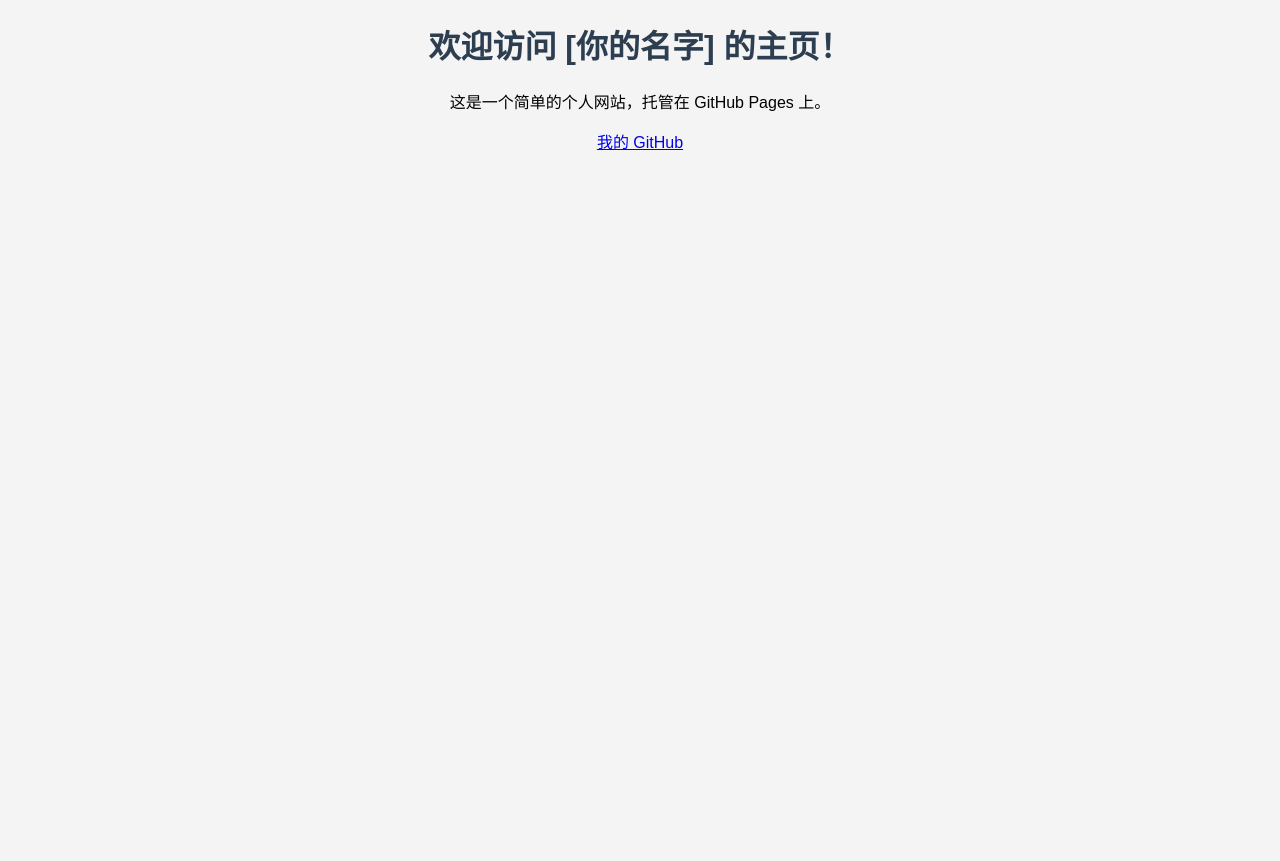
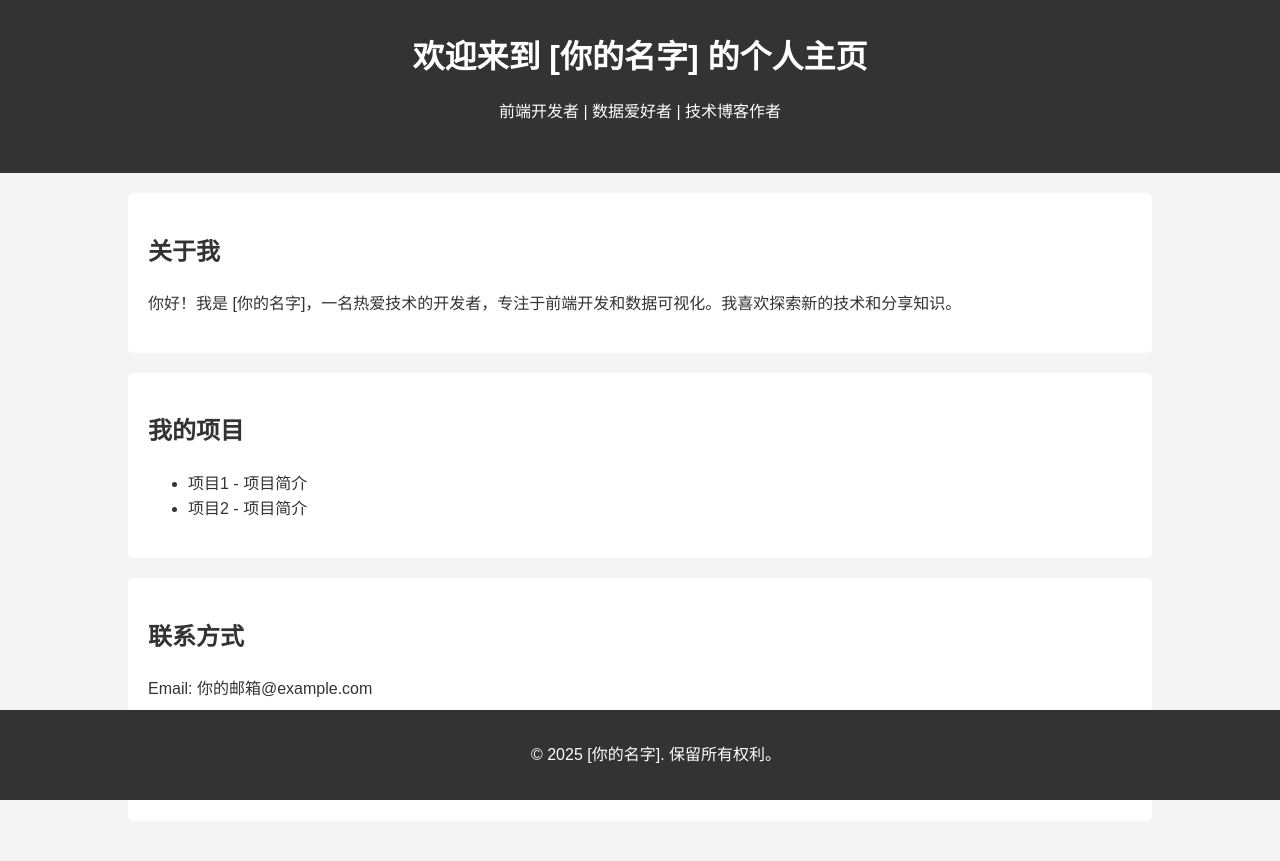
Before and after one commit to SwayLong/SwayLong.github.io, a plain HTML site: page index.html in a window 1280 px wide. Before the commit the page ends 800 px from the top, so only its background shows below. Drawn offline with Linux system fonts and the light colour scheme.

Commit message:
Update index.html

```diff
--- a/index.html
+++ b/index.html
@@ -3,19 +3,80 @@
 <head>
     <meta charset="UTF-8">
     <meta name="viewport" content="width=device-width, initial-scale=1.0">
-    <title>我的个人主页</title>
+    <title>你的名字 - 个人主页</title>
     <style>
         body {
             font-family: Arial, sans-serif;
+            line-height: 1.6;
+            margin: 0;
+            padding: 0;
+            background-color: #f4f4f4;
+            color: #333;
+        }
+        header {
+            background: #333;
+            color: #fff;
             text-align: center;
-            background-color: #f4f4f4;
+            padding: 2rem;
         }
-        h1 { color: #2c3e50; }
+        h1 {
+            margin: 0;
+        }
+        .container {
+            width: 80%;
+            margin: auto;
+            padding: 20px;
+        }
+        .section {
+            background: #fff;
+            padding: 20px;
+            margin-bottom: 20px;
+            border-radius: 5px;
+        }
+        a {
+            color: #333;
+            text-decoration: none;
+        }
+        a:hover {
+            text-decoration: underline;
+        }
+        footer {
+            text-align: center;
+            padding: 1rem;
+            background: #333;
+            color: #fff;
+            position: fixed;
+            bottom: 0;
+            width: 100%;
+        }
     </style>
 </head>
 <body>
-    <h1>欢迎访问 [你的名字] 的主页！</h1>
-    <p>这是一个简单的个人网站，托管在 GitHub Pages 上。</p>
-    <p><a href="https://github.com/yourusername">我的 GitHub</a></p>
+    <header>
+        <h1>欢迎来到 [你的名字] 的个人主页</h1>
+        <p>前端开发者 | 数据爱好者 | 技术博客作者</p>
+    </header>
+    <div class="container">
+        <div class="section">
+            <h2>关于我</h2>
+            <p>你好！我是 [你的名字]，一名热爱技术的开发者，专注于前端开发和数据可视化。我喜欢探索新的技术和分享知识。</p>
+        </div>
+        <div class="section">
+            <h2>我的项目</h2>
+            <ul>
+                <li><a href="https://github.com/你的GitHub用户名/项目1">项目1</a> - 项目简介</li>
+                <li><a href="https://github.com/你的GitHub用户名/项目2">项目2</a> - 项目简介</li>
+            </ul>
+        </div>
+        <div class="section">
+            <h2>联系方式</h2>
+            <p>Email: <a href="mailto:你的邮箱@example.com">你的邮箱@example.com</a></p>
+            <p>GitHub: <a href="https://github.com/你的GitHub用户名">github.com/你的GitHub用户名</a></p>
+            <p>博客: <a href="你的博客地址">你的博客地址</a></p>
+        </div>
+    </div>
+    <footer>
+        <p>&copy; 2025 [你的名字]. 保留所有权利。</p>
+    </footer>
 </body>
 </html>
```
